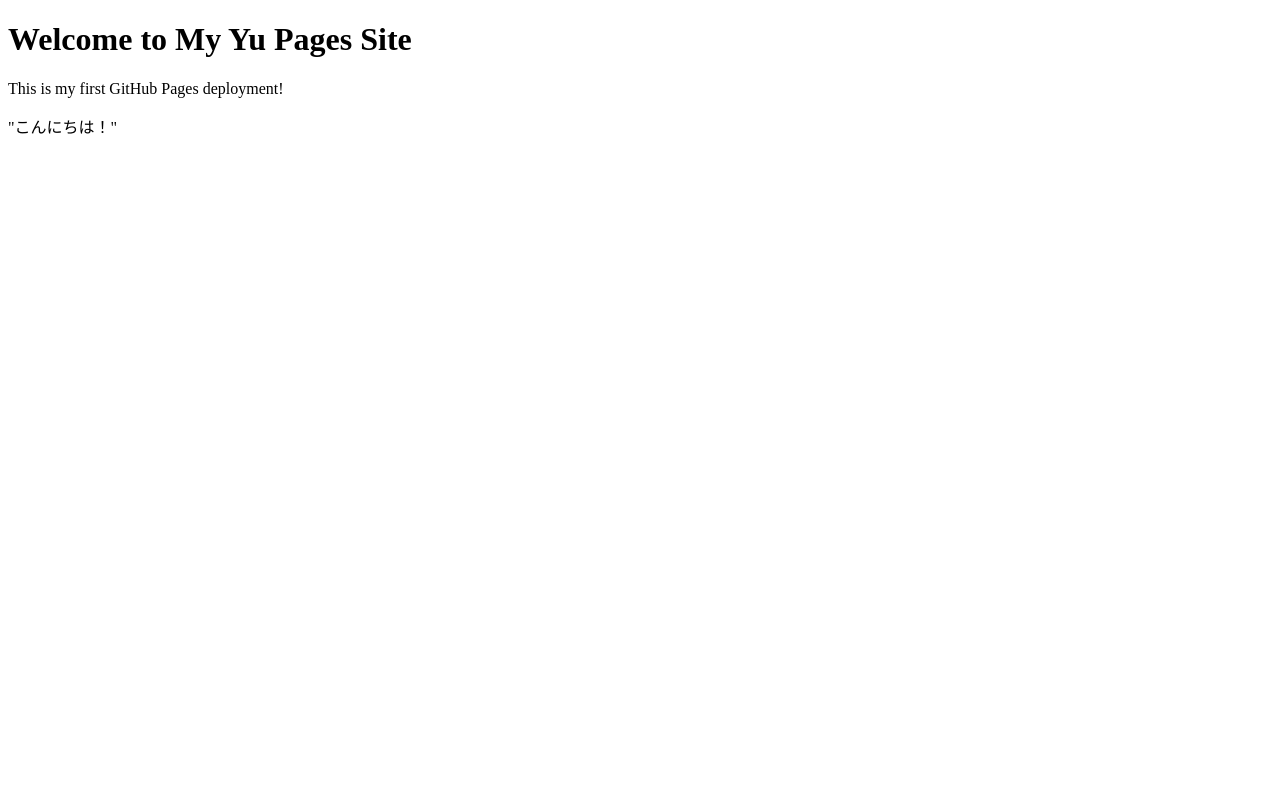
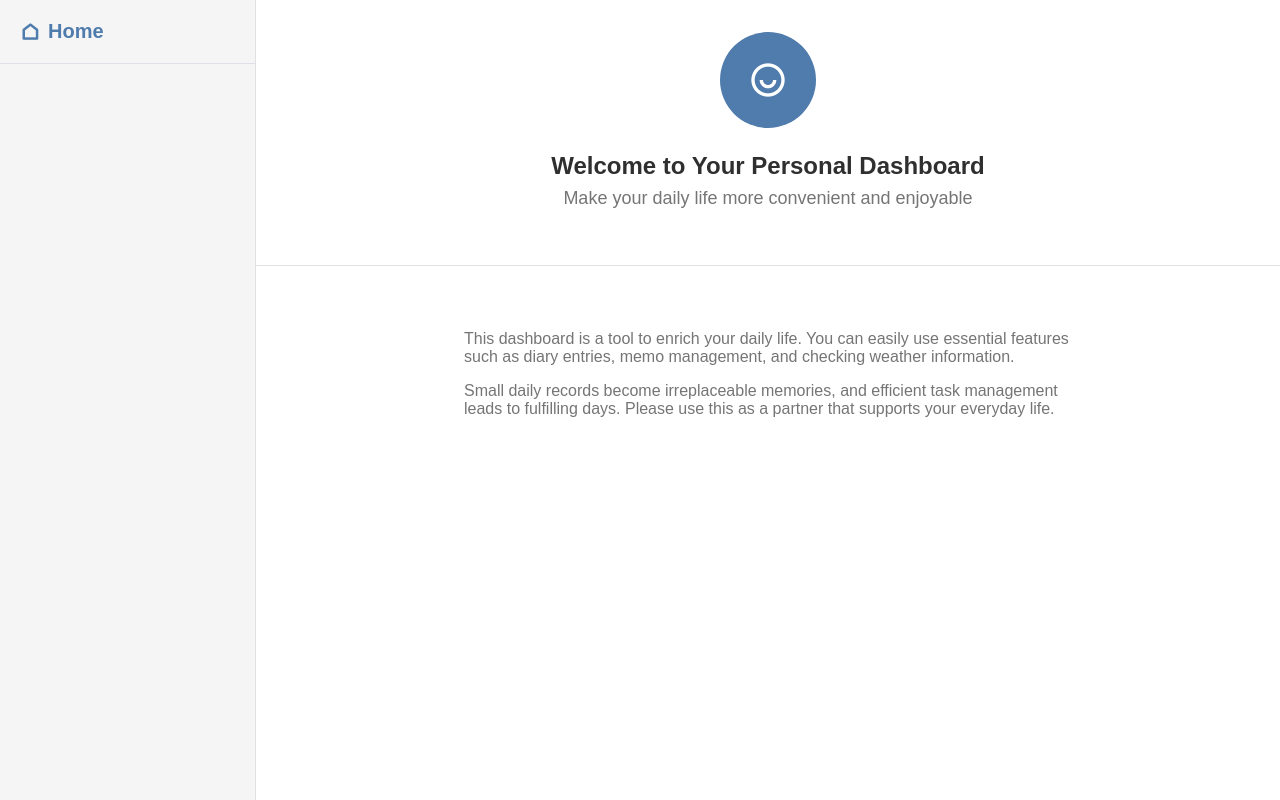
Before and after one commit to yuzu801/mysecondwebup, a plain HTML site: page index.html in a window 1280 px wide. Drawn offline with nearby package versions, Linux system fonts and the light colour scheme.

Commit message:
Add files via upload

```diff
--- a/index.html
+++ b/index.html
@@ -1,13 +1,45 @@
 <!DOCTYPE html>
 <html lang="en">
-<head>
-    <meta charset="UTF-8">
-    <meta name="viewport" content="width=device-width, initial-scale=1.0">
-    <title>My GitHub Pages Site</title>
-</head>
-<body>
-    <h1>Welcome to My Yu Pages Site</h1>
-    <p>This is my first GitHub Pages deployment!</p>
-    <p>"こんにちは！"</p>
-</body>
+  <head>
+    <meta charset="UTF-8" />
+    <meta name="viewport" content="width=device-width, initial-scale=1.0" />
+    <title>Dashboard</title>
+    <link rel="stylesheet" href="./style.css" />
+    <link href="https://cdn.jsdelivr.net/npm/remixicon@4.5.0/fonts/remixicon.css" rel="stylesheet" />
+  </head>
+  <body>
+   <div class="dashboard-container">
+    <aside class="sidebar">
+       <div class="sidebar-header">
+         <a href="#" class="sidebar-home">
+          <span class="ri-home-line"></span>
+          <span>Home</span>
+         </a>
+       </div>
+    </aside>
+    <main class="main-content">
+  <section class="content-section" id="home">
+    <header class="section-header">
+      <div class="profile-circle">
+        <span class="ri-user-smile-line"></span>
+      </div>
+      <h1 class="section-title">Welcome to Your Personal Dashboard</h1>
+      <p class="section-subtitle">
+        Make your daily life more convenient and enjoyable
+      </p>
+    </header>
+    <div class="section-body">
+      <div class="section-description">
+        <p>
+          This dashboard is a tool to enrich your daily life. You can easily use essential features such as diary entries, memo management, and checking weather information.
+        </p>
+        <p>
+          Small daily records become irreplaceable memories, and efficient task management leads to fulfilling days. Please use this as a partner that supports your everyday life.
+        </p>
+      </div>
+    </div>
+  </section>
+</main>
+    </div>
+  </body>
 </html>
--- /dev/null
+++ b/style.css
@@ -0,0 +1,112 @@
+/* ブラウザで設定されているスタイルのリセット・共通設定 */
+/* 消さないでください */
+*,
+*::before,
+*::after {
+  box-sizing: border-box;
+}
+body,
+h1,
+h2,
+h3,
+p,
+ul,
+li,
+form,
+input,
+textarea,
+select,
+button {
+  margin: 0;
+  padding: 0;
+  font-family: sans-serif;
+}
+
+ul {
+  list-style: none;
+}
+/* スタイルのリセット終了 */
+
+/* サイドバーとメインコンテンツを包むための要素のスタイルを書いてください */
+.dashboard-container {
+  display: flex;
+  height: 100vh;
+}
+
+/* サイドバーに関連するスタイルを書いてください */
+.sidebar {
+  width: 256px;
+  background-color: #f5f5f5;
+  border-right: 1px solid #e0e0e0;
+  flex-shrink: 0;
+}
+
+.sidebar-header {
+  padding: 20px;
+  border-bottom: 1px solid #e0e0e8;
+}
+
+.sidebar-home {
+  font-size: 1.25rem;
+  font-weight: 600;
+  color: #4f7cac;
+  display: flex;
+  align-items: center;
+  gap: 8px;
+  text-decoration: none;
+}
+
+
+/* メインコンテンツに関連するスタイルを書いてください */
+.main-content {
+  flex: 1;
+}
+/* セクションヘッダー */
+.section-header {
+  background-color: #ffffff;
+  padding: 32px;
+  border-bottom: 1px solid #e0e0e0;
+  text-align: center;
+}
+
+/* プロフィールサークル */
+.profile-circle {
+  width: 96px;
+  height: 96px;
+  background-color: #4f7cac;
+  border-radius: 50%;
+  display: flex;
+  align-items: center;
+  justify-content: center;
+  margin: 0 auto 24px;
+}
+.profile-circle span {
+  font-size: 2.5rem;
+  color: #ffffff;
+}
+/* タイトルや説明文 */
+.section-title {
+  font-size: 1.5rem;
+  font-weight: 600;
+  color: #2f2f2f;
+  margin-bottom: 8px;
+}
+.section-subtitle {
+  font-size: 1.125rem;
+  color: #757575;
+  margin-bottom: 24px;
+}
+.section-description {
+  max-width: 672px;
+  margin: 0 auto;
+  color: #757575;
+  padding: 32px;
+}
+.section-description p {
+  margin-bottom: 16px;
+}
+
+/* セクション本文 */
+.section-body {
+  padding: 32px;
+}
```
